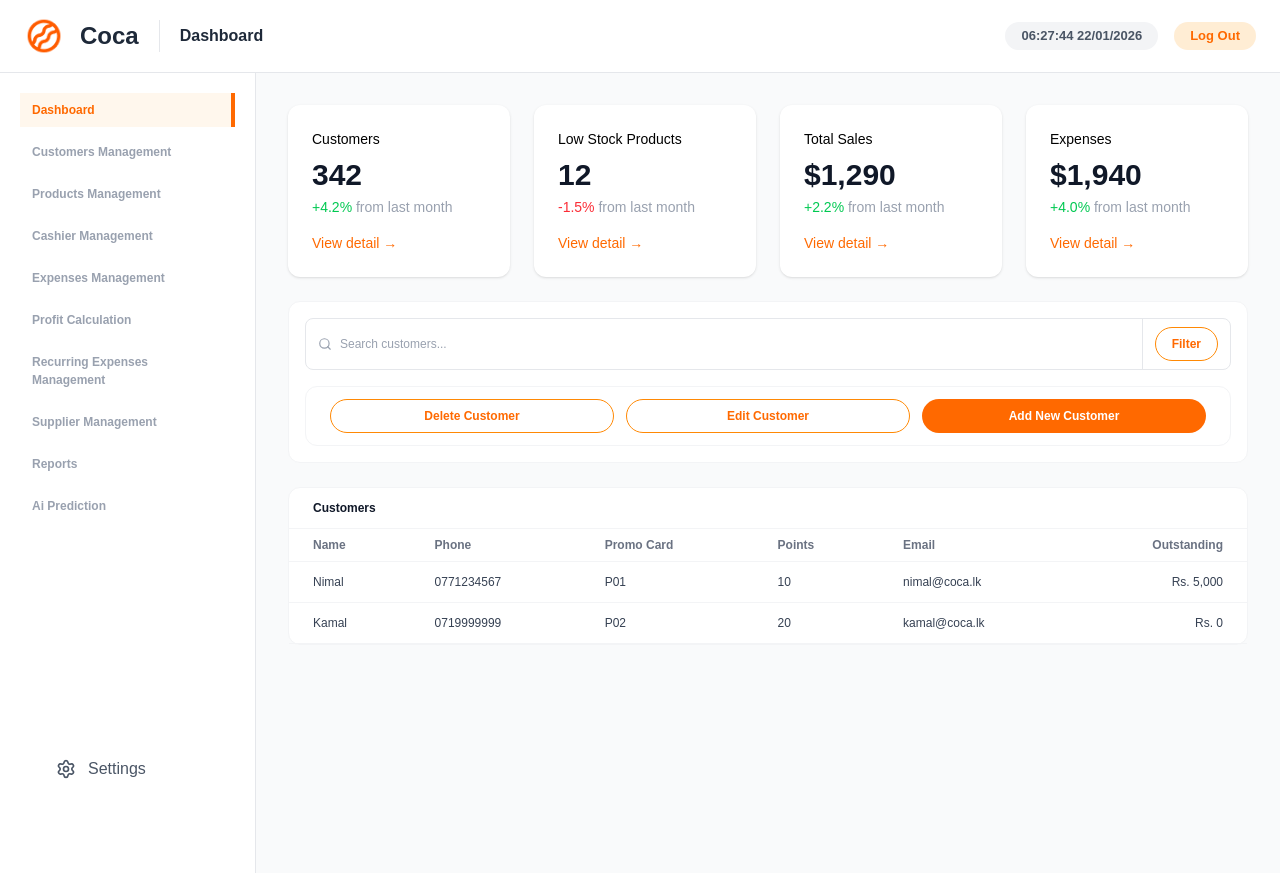
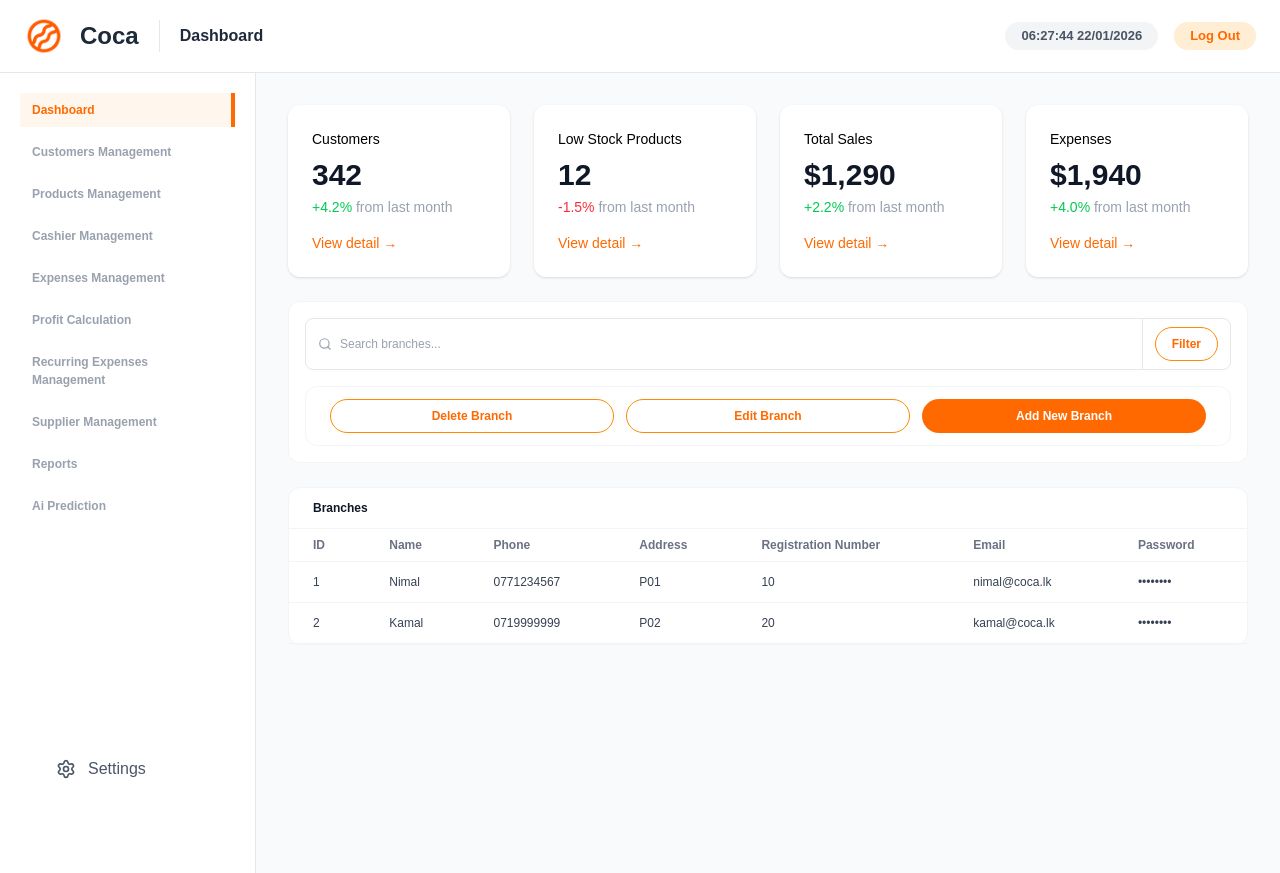
Before and after one commit to LTI-INTERNS/pos-micro-sass, a Next.js app: page /Customermanagement in a window 1280 px wide. Built offline with nearby package versions, Linux system fonts and the light colour scheme.

Commit message:
Fix(Branch) develop branch UI

```diff
--- a/app/Customermanagement/data.ts
+++ b/app/Customermanagement/data.ts
@@ -1,30 +1,30 @@
-export type Customer = {
+export type Branch = {
   id: number;
   name: string;
   phone: string;
-  promoCard: string;
-  points: number;
+  address: string;
+  regno: number;
   email: string;
-  outstanding: number;
+  password: string;
 };
 
-export const customersData: Customer[] = [
+export const branchesData: Branch[] = [
   {
     id: 1,
     name: "Nimal",
     phone: "0771234567",
-    promoCard: "P01",
-    points: 10,
+    address: "P01",
+    regno: 10,
     email: "nimal@coca.lk",
-    outstanding: 5000,
+    password: "password123",
   },
   {
     id: 2,
     name: "Kamal",
     phone: "0719999999",
-    promoCard: "P02",
-    points: 20,
+    address: "P02",
+    regno: 20,
     email: "kamal@coca.lk",
-    outstanding: 0,
+    password: "password123",
   },
 ];
--- a/app/Customermanagement/page.tsx
+++ b/app/Customermanagement/page.tsx
@@ -3,17 +3,17 @@
 import { useMemo, useState } from "react";
 import DashboardLayout from "@/app/components/dashboard_layout";
 import SearchBar from "@/app/components/common/Search-bar";
-import CustomerActionsBar from "@/app/components/customer-actions";
-import CustomersTable from "@/app/components/customers-table";
+import BranchActionsBar from "@/app/components/customer-actions";
+import BranchesTable from "@/app/components/customers-table";
 import StatCardGrid from "@/app/components/StatCardGrid";
 import { filterRows } from "@/app/components/common/filterRows";
-import { customersData } from "@/app/Customermanagement/data";
+import {branchesData } from "@/app/Customermanagement/data";
 
-export default function CustomersPage() {
+export default function BranchesPage() {
   const [query, setQuery] = useState("");
 
-  const filteredCustomers = useMemo(() => {
-    return filterRows(customersData, query, ["name", "phone", "email", "promoCard"]);
+  const filteredBranches = useMemo(() => {
+    return filterRows(branchesData, query, ["id", "name", "phone", "address"]);
   }, [query]);
 
   return (
@@ -27,22 +27,19 @@ export default function CustomersPage() {
           <SearchBar
   value={query}
   onChange={setQuery}
-  placeholder="Search customers..."
+  placeholder="Search branches..."
   showFilter
   filterLabel="Filter"
   onFilter={() => {
     console.log("open filter popup");
   }}
 />
-
-
-
-          <CustomerActionsBar
+          <BranchActionsBar
           />
         </section>
 
         {/* Table */}
-        <CustomersTable customers={filteredCustomers} />
+        <BranchesTable branches={filteredBranches} />
       </div>
     </DashboardLayout>
   );
--- a/app/components/customer-actions.tsx
+++ b/app/components/customer-actions.tsx
@@ -6,7 +6,7 @@ type Props = {
   onDelete?: () => void;
 };
 
-export default function CustomerActionsBar({
+export default function BranchActionsBar({
   onAdd,
   onEdit,
   onDelete,
@@ -21,7 +21,7 @@ export default function CustomerActionsBar({
                      hover:bg-orange-50 hover:shadow-sm
                      transition"
         >
-          Delete Customer
+          Delete Branch
         </button>
 
         <button
@@ -31,7 +31,7 @@ export default function CustomerActionsBar({
                      hover:bg-orange-50 hover:shadow-sm
                      transition"
         >
-          Edit Customer
+          Edit Branch
         </button>
 
         <button
@@ -41,7 +41,7 @@ export default function CustomerActionsBar({
                      hover:bg-orange-600
                      transition"
         >
-          Add New Customer
+          Add New Branch
         </button>
       </div>
     </div>
--- a/app/components/customers-table.tsx
+++ b/app/components/customers-table.tsx
@@ -1,26 +1,30 @@
+"use client";
+
 import CommonTable, { Column } from "@/app/components/common/CommonTable";
-import { Customer } from "@/app/Customermanagement/data";
+import { Branch } from "@/app/Customermanagement/data";
 
-const customerColumns: Column<Customer>[] = [
+type BranchesTableProps = {
+  branches: Branch[];
+};
+
+const columns: Column<Branch>[] = [
+  { key: "id", label: "ID" },
   { key: "name", label: "Name" },
   { key: "phone", label: "Phone" },
-  { key: "promoCard", label: "Promo Card" },
-  { key: "points", label: "Points" },
+  { key: "address", label: "Address" },
+  { key: "regno", label: "Registration Number" },
   { key: "email", label: "Email" },
-  {
-    key: "outstanding",
-    label: "Outstanding",
-    align: "right",
-    render: (c) => `Rs. ${c.outstanding.toLocaleString()}`,
-  },
+  { key: "password", label: "Password", render: () => "••••••••" },
 ];
 
-export default function CustomersTable({ customers }: { customers: Customer[] }) {
+// Simple table wrapper that expects pre-filtered branch data.
+export default function BranchesTable({ branches }: BranchesTableProps) {
   return (
     <CommonTable
-      title="Customers"
-      data={customers}
-      columns={customerColumns}
+      title="Branches"
+      data={branches}
+      columns={columns}
+      emptyMessage="No branches found"
     />
   );
 }
--- a/app/components/searchbar.tsx
+++ b/app/components/searchbar.tsx
@@ -2,32 +2,31 @@
 
 import { useMemo, useState } from "react";
 import SearchBar from "@/app/components/common/Search-bar";
-import CustomersTable from "@/app/components/customers-table";
+import BranchesTable from "@/app/components/customers-table";
 
-import { Customer } from "@/app/Customermanagement/data";
+import { branchesData } from "@/app/Customermanagement/data";
 
-export default function CustomersPage() {
+export default function BranchesPage() {
   const [query, setQuery] = useState("");
 
-  const customers = [
-  ];
+  const branches = branchesData;
 
   const filtered = useMemo(() => {
     const q = query.toLowerCase();
-    return customers.filter((c) => c.name.toLowerCase().includes(q) || c.phone.includes(q));
-  }, [customers, query]);
+    return branches.filter((c) => c.name.toLowerCase().includes(q) || c.phone.includes(q));
+  }, [branches, query]);
 
   return (
     <div className="space-y-4">
       <SearchBar
-        placeholder="customers..."
+        placeholder="Branches..."
         value={query}
         onChange={setQuery}
         onFilter={() => console.log("open filter popup")}
         debounceMs={200}
       />
 
-      <CustomersTable customers={filtered} />
+      <BranchesTable branches={filtered} />
     </div>
   );
 }
```
